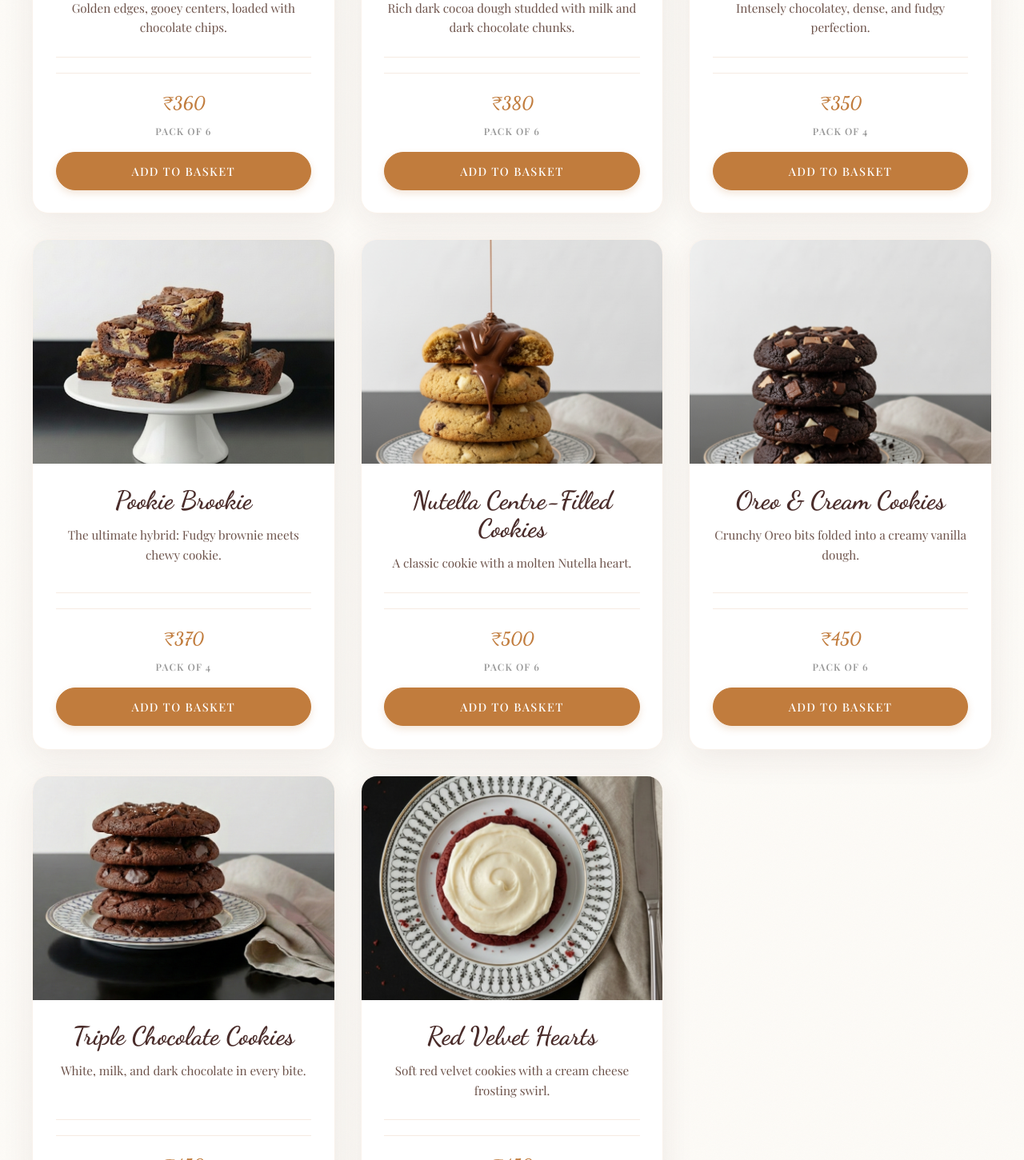
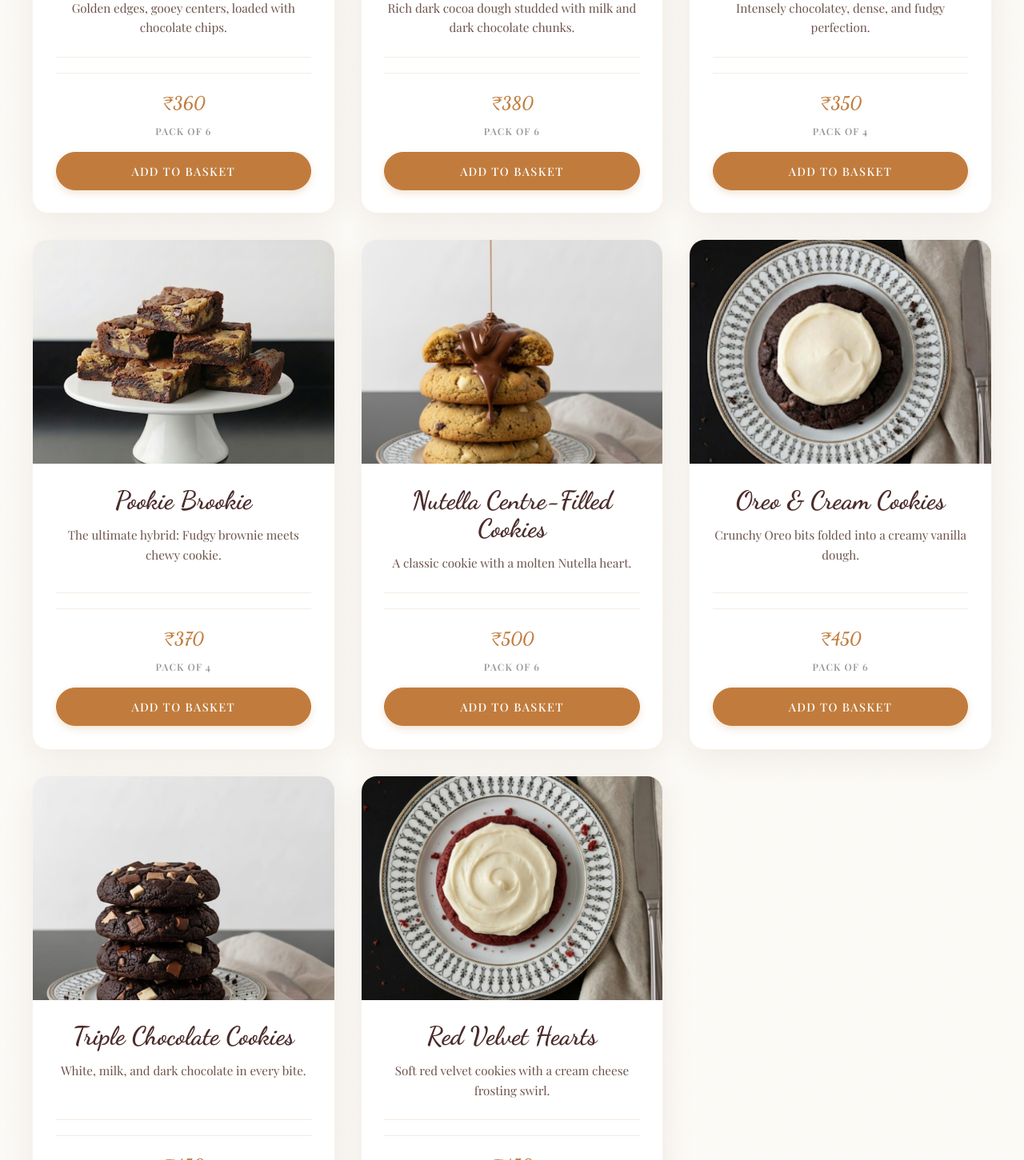
Before and after one commit to SKULLFIRE07/lilys-bakehouse, a Next.js app: page / in a window 1280 px wide. Shown: the part 2106-3557 px from the top of the page at 80% size. Built offline with nearby package versions, Linux system fonts and the light colour scheme; a web font is replaced by a local one.

Commit message:
Update Oreo and Triple Chocolate cookie images

```diff
--- a/src/components/MenuSection.js
+++ b/src/components/MenuSection.js
@@ -11,8 +11,8 @@ const MENU_DATA = {
         { title: "Midnight Fudgy Brownies", description: "Intensely chocolatey, dense, and fudgy perfection.", price: 350, packSize: "Pack of 4", image: getBasePath("/images/brownie-stack.jpg") },
         { title: "Pookie Brookie", description: "The ultimate hybrid: Fudgy brownie meets chewy cookie.", price: 370, packSize: "Pack of 4", image: getBasePath("/images/brookies.jpg") },
         { title: "Nutella Centre-Filled Cookies", description: "A classic cookie with a molten Nutella heart.", price: 500, packSize: "Pack of 6", image: getBasePath("/images/cookies-melted-choc.jpg") },
-        { title: "Oreo & Cream Cookies", description: "Crunchy Oreo bits folded into a creamy vanilla dough.", price: 450, packSize: "Pack of 6", image: getBasePath("/images/cookies-thick-choc.jpg") },
-        { title: "Triple Chocolate Cookies", description: "White, milk, and dark chocolate in every bite.", price: 450, packSize: "Pack of 6", image: getBasePath("/images/cookies-double-choc.jpg") },
+        { title: "Oreo & Cream Cookies", description: "Crunchy Oreo bits folded into a creamy vanilla dough.", price: 450, packSize: "Pack of 6", image: getBasePath("/images/cookies-oreo.jpg") },
+        { title: "Triple Chocolate Cookies", description: "White, milk, and dark chocolate in every bite.", price: 450, packSize: "Pack of 6", image: getBasePath("/images/cookies-triple-choc.jpg") },
         { title: "Red Velvet Hearts", description: "Soft red velvet cookies with a cream cheese frosting swirl.", price: 450, packSize: "Pack of 6", image: getBasePath("/images/cookies-red-velvet.jpg") },
     ],
     "Cupcakes": [
```
Also changed, not shown: public/images/cookies-oreo.jpg (added), public/images/cookies-triple-choc.jpg (added).
